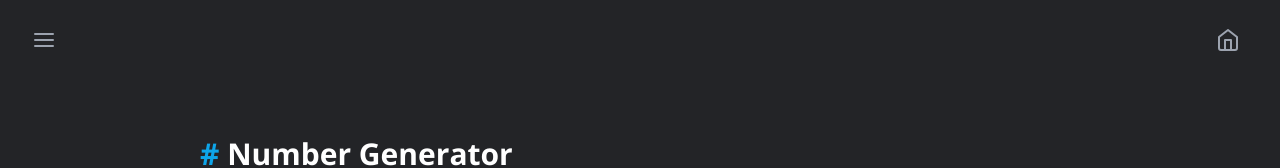
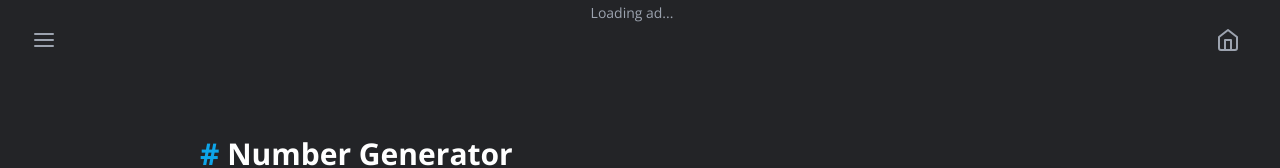
Before and after one commit to AshwinKul28/devtools, a Next.js app: page /generators/numbers in a window 1280 px wide. Shown: the top 168 px of the page. Built offline with nearby package versions, Linux system fonts and the light colour scheme.

Commit message:
fixed ads components

```diff
--- a/src/app/layout.tsx
+++ b/src/app/layout.tsx
@@ -74,7 +74,10 @@ export default function RootLayout({
     <html lang="en" suppressHydrationWarning>
       <head>
         {/* Google AdSense Script */}
-        <script async src="https://pagead2.googlesyndication.com/pagead/js/adsbygoogle.js?client=ca-pub-1711684120101178"
+        <Script
+          id="adsbygoogle-init"
+          strategy="afterInteractive"
+          src="https://pagead2.googlesyndication.com/pagead/js/adsbygoogle.js?client=ca-pub-1711684120101178"
           crossOrigin="anonymous"
         />
       </head>
--- a/src/components/content-ad.tsx
+++ b/src/components/content-ad.tsx
@@ -6,7 +6,7 @@ export default function ContentAd() {
   return (
     <div className="my-8 flex justify-center">
       <GoogleAd
-        slot="content-ad-slot"
+        slot="6460135945"
         format="horizontal"
         className="w-[728px] h-[90px]"
       />
--- a/src/components/google-ads.tsx
+++ b/src/components/google-ads.tsx
@@ -1,6 +1,6 @@
 'use client'
 
-import { useEffect } from 'react'
+import { useEffect, useState } from 'react'
 
 interface GoogleAdProps {
   slot: string
@@ -9,34 +9,76 @@ interface GoogleAdProps {
   className?: string
 }
 
+interface AdSenseConfig {
+  onload?: () => void
+  onerror?: (error: any) => void
+}
+
 declare global {
   interface Window {
-    adsbygoogle: any[]
+    adsbygoogle: (AdSenseConfig | {})[]
   }
 }
 
 export default function GoogleAd({ slot, format = 'auto', style, className }: GoogleAdProps) {
+  const [adError, setAdError] = useState(false)
+  const [adLoaded, setAdLoaded] = useState(false)
+
   useEffect(() => {
-    try {
-      // Push the ad to the adsbygoogle queue only once
-      (window.adsbygoogle = window.adsbygoogle || []).push({})
-    } catch (err) {
-      console.error('Error loading Google Ad:', err)
+    const loadAd = () => {
+      try {
+        // Check if adsbygoogle is available
+        if (typeof window !== 'undefined' && window.adsbygoogle) {
+          console.log(`Attempting to load ad for slot: ${slot}`)
+          // Push the ad to the adsbygoogle queue
+          const config: AdSenseConfig = {
+            onload: () => {
+              console.log(`Ad loaded successfully for slot: ${slot}`)
+              setAdLoaded(true)
+            },
+            onerror: (error: any) => {
+              console.error(`Ad failed to load for slot: ${slot}`, error)
+              setAdError(true)
+            }
+          }
+          window.adsbygoogle.push(config)
+        } else {
+          console.warn('AdSense script not loaded yet')
+        }
+      } catch (err) {
+        console.error('Error loading Google Ad:', err)
+        setAdError(true)
+      }
     }
-  }, []) // Empty dependency array ensures this only runs once
+
+    // Try to load the ad after a short delay to ensure the script is ready
+    const timer = setTimeout(loadAd, 1000)
+    return () => clearTimeout(timer)
+  }, [slot]) // Add slot to dependency array
+
+  if (adError) {
+    console.warn(`Ad error for slot: ${slot}`)
+    return null
+  }
 
   return (
     <div className={`google-ad-container ${className || ''}`} style={style}>
+      {!adLoaded && !adError && (
+        <div className="text-center text-gray-400 text-sm py-2">
+          Loading ad...
+        </div>
+      )}
       <ins
         className="adsbygoogle"
         style={{
           display: 'block',
           ...style,
         }}
-        data-ad-client="ca-pub-1711684120101178" // Replace with your AdSense client ID
+        data-ad-client="ca-pub-1711684120101178"
         data-ad-slot={slot}
         data-ad-format={format}
         data-full-width-responsive="true"
+        data-adtest={process.env.NODE_ENV === 'development' ? 'on' : 'off'}
       />
     </div>
   )
--- a/src/components/header.tsx
+++ b/src/components/header.tsx
@@ -75,7 +75,7 @@ export default function Header() {
           {/* Header Ad - Only visible on larger screens */}
           <div className="hidden lg:flex items-center justify-center flex-1 mx-4">
             <GoogleAd
-              slot="header-ad-slot"
+              slot="5477985519"
               format="horizontal"
               className="w-[728px] h-[90px]"
             />
--- a/src/components/sidebar-ad.tsx
+++ b/src/components/sidebar-ad.tsx
@@ -6,7 +6,7 @@ export default function SidebarAd() {
   return (
     <div className="hidden lg:block w-[300px] sticky top-4">
       <GoogleAd
-        slot="sidebar-ad-slot"
+        slot="3155299840"
         format="vertical"
         className="w-[300px] h-[600px]"
       />
```
